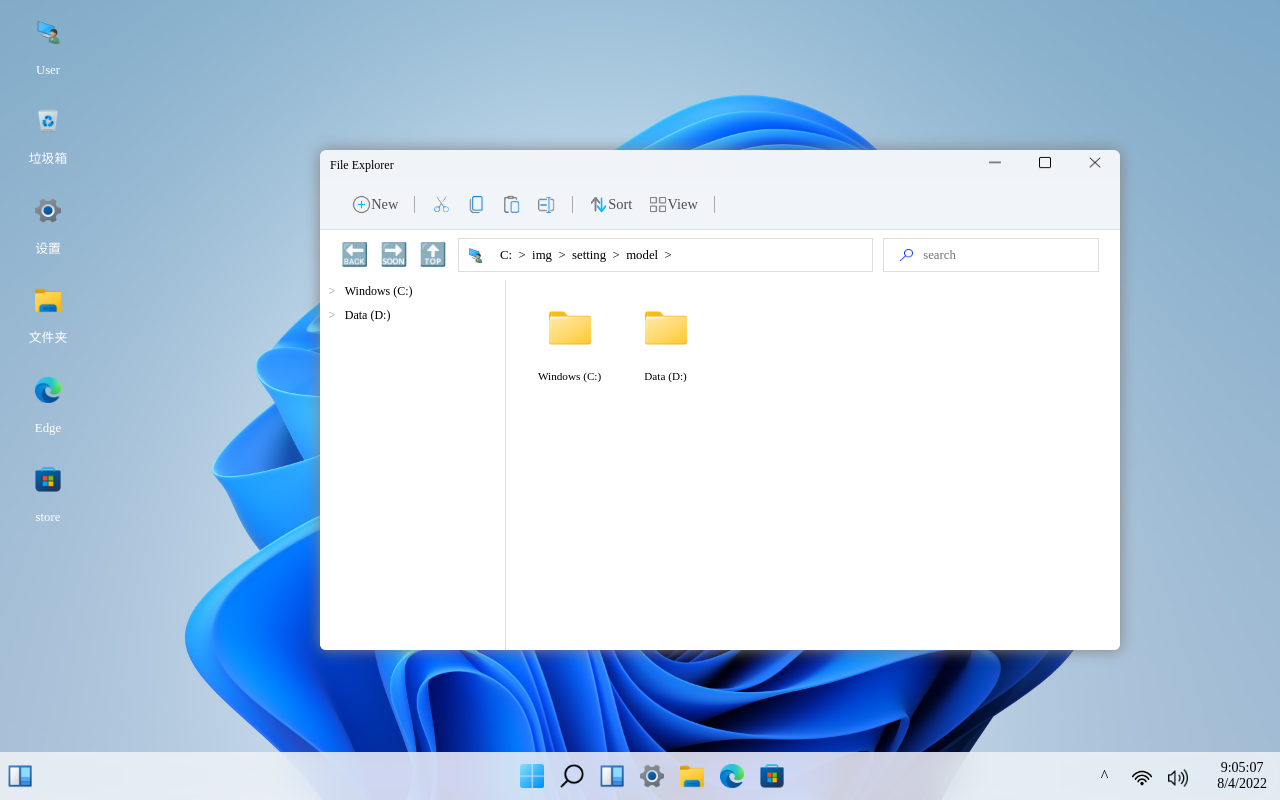
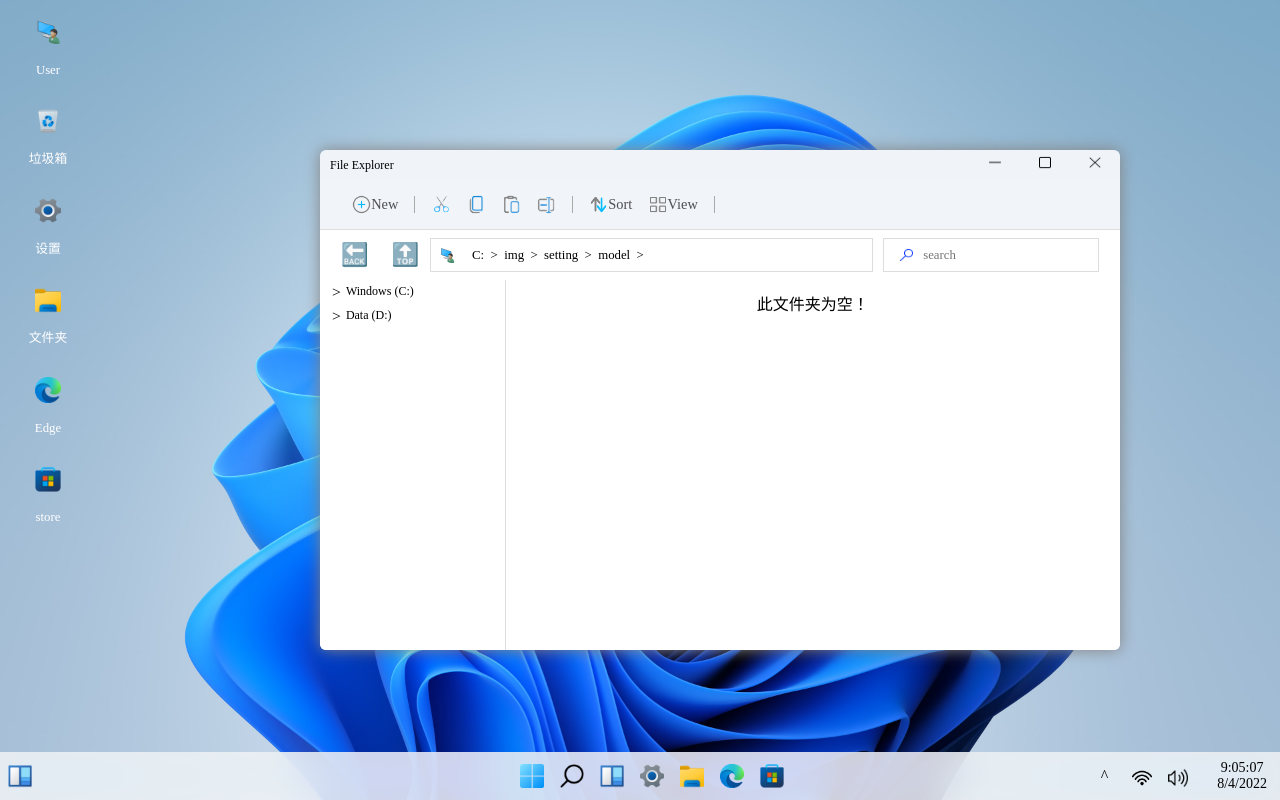
Before and after one commit to lct01lct/Win11-in-Vue, a Vue app: page /home in a window 1280 px wide. Built offline with nearby package versions, Linux system fonts and the light colour scheme; sample sign-in values are in the browser's storage.

Commit message:
refactor: 重构文件夹部分，留此存档、

```diff
--- a/src/component/Folder/DropDown/DropDownMenu.vue
+++ b/src/component/Folder/DropDown/DropDownMenu.vue
@@ -1,105 +1,91 @@
 <template>
   <div class="menu">
-    <!-- <div
+    <div
       class="titleHaveChildren"
-      @click="toggleDropStatus(props.name)"
       :class="{ DropStatus: DropStatus }"
-      v-if="childLength !== 0"
+      v-if="data.children && data.children.length !== 0"
+      @click="goToTargetFolder(data)"
     >
-      {{ props.extension }}
-      {{ props.name }}
+      <span @click="toggleDropStatus">&gt;</span>
+      {{ data.name }}
     </div>
     <div
       class="titleNoChildren"
-      v-if="props.path && childLength === 0"
-      @click="goToTargetFolder(props.name)"
+      v-if="data.path && data.children.length === 0"
+      @click="goToTargetFolder(data)"
     >
-      {{ props.name }}
+      {{ data.name }}
     </div>
     <div class="content" v-if="children.length !== 0">
-      <DropListVue :children="children"></DropListVue>
-    </div> -->
-    <div
-      class="titleHaveChildren"
-      @click="toggleDropStatus(props.name)"
-      :class="{ DropStatus: DropStatus }"
-      v-if="childLength !== 0"
-    >
-      {{ props.extension }}
-      {{ props.name }}
-    </div>
-    <div
-      class="titleNoChildren"
-      v-if="props.path && childLength === 0"
-      @click="goToTargetFolder(props.name)"
-    >
-      {{ props.name }}
-    </div>
-    <div class="content" v-if="children.length !== 0">
-      <DropListVue :children="children"></DropListVue>
+      <DropDownMenu v-for="item1 in children" :key="item1" :data="item1"></DropDownMenu>
     </div>
   </div>
 </template>
 
 <script setup>
-  import DropListVue from './DropList.vue';
-  const props = defineProps(['name', 'children', 'path', 'obj']);
+  const props = defineProps(['data']);
 
   // props.chilldren.length
-  const childLength = props.children.length;
-
+  const data = props.data;
+  console.log(data);
   // -----------------------------------------------
 
   // inject 接受父组件的回调函数：
   // target： 传递当前的文件夹情况
   const updateFileStatus = inject('updateFileStatus');
-  // 每次挂载都进行更新
-  updateFileStatus(props.obj);
-  console.log(props.children, 11);
 
   // ------------------------------------------------
 
-  const children = reactive([]);
+  // eslint-disable-next-line prefer-const
+  let children = reactive([]);
 
   const DropStatus = ref(false);
 
-  const toggleDropStatus = (name) => {
+  const toggleDropStatus = () => {
     if (children.length) {
       children.splice(0, children.length);
       DropStatus.value = false;
     } else {
-      children.splice(0, 0, ...props.obj.children);
+      children.splice(0, 0, ...props.data.children);
       DropStatus.value = true;
     }
-    console.log(name);
   };
 
-  const goToTargetFolder = (e) => {
-    console.log(e);
+  const goToTargetFolder = (DATA) => {
+    updateFileStatus(DATA.children);
   };
 </script>
 
 <style lang="scss" scoped>
   .menu {
-    width: 90%;
+    width: 95%;
+    margin-left: 2%;
+    white-space: nowrap;
+    overflow: hidden;
     .titleHaveChildren {
       display: flex;
       align-items: center;
       font-size: 12px;
       height: 2em;
+      width: 100%;
       padding-left: 0.5em;
       margin-left: 0.2em;
       border-radius: 0.2em;
 
-      &::before {
-        content: '>';
-        color: #999;
-        margin-right: 0.8em;
-      }
+      // &::before {
+      //   content: '>';
+      //   color: #999;
+      //   margin-right: 0.8em;
+      // }
 
       &:hover {
         background-color: #e3e3e3;
       }
+    }
+
+    span {
+      font-size: 1.3em;
+      margin-right: 5px;
     }
 
     .titleNoChildren {
@@ -107,7 +93,6 @@
       align-items: center;
       font-size: 12px;
       height: 2em;
-      padding-left: 0.5em;
       margin-left: 0.2em;
       border-radius: 0.2em;
 
@@ -123,8 +108,7 @@
   }
 
   .DropStatus {
-    &::before {
-      content: '<';
+    span {
       transform: rotate(90deg);
     }
   }
--- a/src/component/Folder/DropDown/dropList.vue
+++ /dev/null
@@ -1,18 +0,0 @@
-<template>
-  <DropDownMenuVue
-    v-for="item in props.children"
-    :key="item"
-    :name="item.name"
-    :children="item.children ? item.children : []"
-    :path="item.path ? item.path : undefined"
-    :obj="item"
-  ></DropDownMenuVue>
-</template>
-
-<script setup>
-  import DropDownMenuVue from './DropDownMenu.vue';
-  const props = defineProps(['children']);
-  // console.log(props.children, 1111111111111);
-</script>
-
-<style></style>
--- a/src/component/Folder/DropDown/index.vue
+++ b/src/component/Folder/DropDown/index.vue
@@ -1,13 +1,7 @@
 <!-- eslint-disable prefer-const -->
 <template>
   <div class="LeftNavRoot">
-    <DropDownMenuVue
-      v-for="(item, i) in data"
-      :key="item"
-      :name="item.name"
-      :children="item.children"
-      :obj="props.obj[i]"
-    ></DropDownMenuVue>
+    <DropDownMenuVue v-for="item in data" :key="item" :data="item"></DropDownMenuVue>
   </div>
 </template>
 
@@ -27,7 +21,7 @@
    *    在List组件中会再次递归菜单组件
    */
 
-  const props = defineProps(['data', 'obj']);
+  const props = defineProps(['data']);
 
   // eslint-disable-next-line prefer-const
   let data = reactive(props.data);
--- a/src/component/Folder/MainBody.vue
+++ b/src/component/Folder/MainBody.vue
@@ -4,12 +4,13 @@
       <li
         v-for="item in data"
         :key="item"
-        @dblclick="goToTargetPath(item.path)"
+        @dblclick="goToTargetPath(item)"
         :title="`大小：${item.size} ${item.usageRate ? `Rate: ${item.usageRate}` : ''}`"
       >
         <img :src="`src/assets/img/setting/${item.children ? 'folder.png' : 'edge.png'}`" />
         <span>{{ `${item.name}${item.extension ? `.${item.extension}` : ''}` }}</span>
       </li>
+      <div v-if="data.length === 0">此文件夹为空！</div>
     </ul>
   </div>
 </template>
@@ -24,12 +25,15 @@
    *    文件夹图标的显示，名字的显示
    *    doubleClick跳转对应的文件夹，穿梭至指定文件夹深度
    */
+  // 接收传递需要渲染的数据
   const props = defineProps(['children']);
   const data = props.children;
-  console.log(data);
 
-  const goToTargetPath = (title) => {
-    console.log(title);
+  // 接收emits，目的是更新
+  const updatePathContent = inject('updatePathContent');
+  const goToTargetPath = (item) => {
+    data.splice(0, data.length, ...item.children);
+    updatePathContent(item);
   };
 </script>
 
@@ -74,4 +78,8 @@
       }
     }
   }
+
+  div {
+    margin: 0 auto;
+  }
 </style>
--- a/src/component/Folder/PathTool.vue
+++ b/src/component/Folder/PathTool.vue
@@ -1,13 +1,14 @@
 <template>
   <div class="pathTool">
-    <span class="historyBtn">🔙</span>
-    <span class="historyBtn">🔜</span>
+    <span class="historyBtn" @click="backToParent">🔙</span>
+    <!-- <span class="historyBtn">🔜</span> -->
+    <span class="historyBtn">{{ props.data }}</span>
     <span class="historyBtn">🔝</span>
     <div class="path">
       <img :src="`src/assets/img/setting/${headerIcon}`" alt="" />
       <input type="text" id="input" v-model.lazy.trim="inputPath" @keydown.enter="goTargetPath" />
       <label for="input" class="path-content">
-        <span v-for="item in mock" :key="item">{{ item }}</span>
+        <span v-for="item in path" :key="item">{{ item }}</span>
       </label>
     </div>
     <div class="search">
@@ -30,19 +31,23 @@
    *      前进，后退
    *      搜索，并将内容传递至父组件
    */
+  const props = defineProps(['data']);
 
-  // const props = defineProps('pathArray')
   const headerIcon = ref('user-sm.png');
-  const mock = reactive(['C:', 'img', 'setting', 'model']);
+  const path = reactive(['C:', 'img', 'setting', 'model']);
   const inputPath = computed({
     get() {
-      return mock.join('/');
+      return path.join('/');
     },
     set(newValue) {
       const newV = newValue.split('/');
       console.log(newV);
     },
   });
+
+  const backToParent = () => {
+    console.log('好了！ 我触发了！');
+  };
 
   const goTargetPath = () => {
     console.log('ok，我去跳转！');
--- a/src/component/Folder/index.vue
+++ b/src/component/Folder/index.vue
@@ -5,10 +5,11 @@
     <PathTool></PathTool>
     <main>
       <nav class="scroll">
-        <DropDown :data="data" :obj="data"></DropDown>
+        <DropDown :data="data"></DropDown>
       </nav>
       <div class="mainBody">
         <MainBody :children="children"></MainBody>
+        <!-- :updatePathContent="updatePathContent" -->
       </div>
     </main>
   </div>
@@ -31,14 +32,30 @@
     });
     return descs;
   })();
+
   // 文件夹下子文件或子文件夹
   const children = reactive([]);
+
   // 接受左边栏调度传递来的子目录结构
-  const updateFileStatus = (obj) => {
-    children.push(obj);
+  const updateFileStatus = (childrenData) => {
+    children.splice(0, children.length, ...childrenData);
+    console.log(children);
   };
+  // 向DropDownMenu组件传递事件
+  provide('updateFileStatus', updateFileStatus);
 
-  provide('updateFileStatus', updateFileStatus);
+  // ------------------------------------------------
+
+  // 作为中间商接受来自Main Body传递来的path和parent信息，
+  // 传递给PathTool组件
+  // 用于前进后退事件
+  // eslint-disable-next-line prefer-const
+  let content = reactive([]);
+  const updatePathContent = (data) => {
+    content.push(data);
+    console.log(content);
+  };
+  provide('updatePathContent', updatePathContent);
 </script>
 
 <style lang="scss" scoped>
--- a/src/utils/folder.js
+++ b/src/utils/folder.js
@@ -79,6 +79,7 @@ class Folder {
   addNewEmptyFile(options) {
     // todo
     // 超出磁盘内存报错
+    // 改变children
   }
 }
 
```
